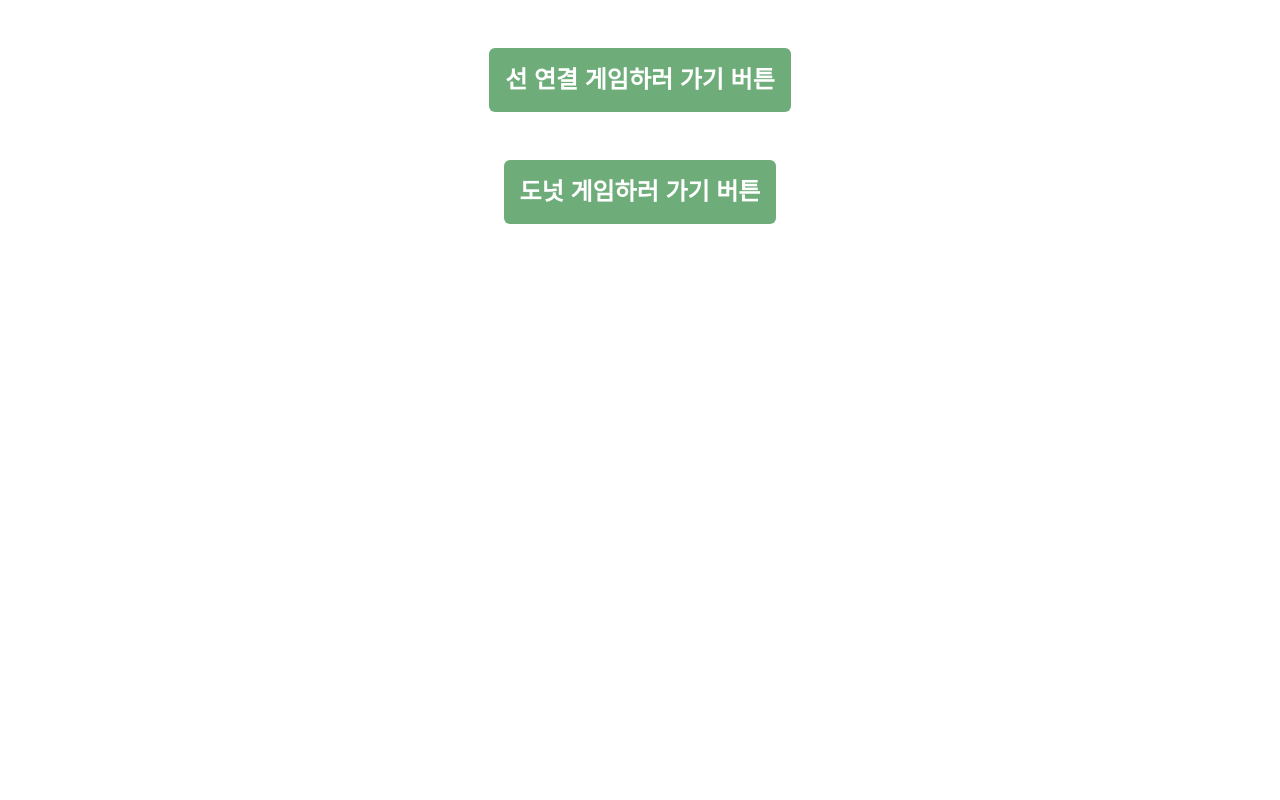
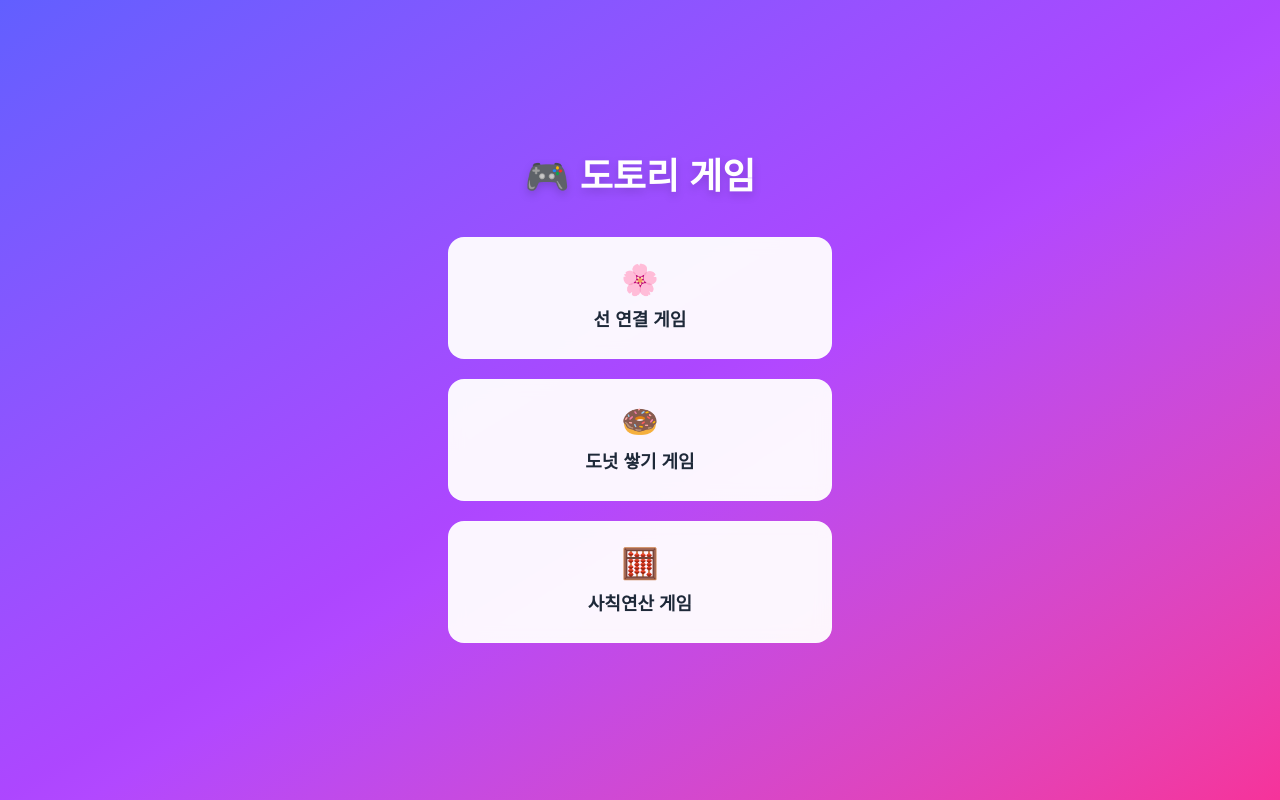
Before and after one commit to KBG1/dotories_games, a Next.js app: page / in a window 1280 px wide. Built offline with nearby package versions, Linux system fonts and the light colour scheme.

Commit message:
design : 메인페이지 구성

```diff
--- a/app/page.tsx
+++ b/app/page.tsx
@@ -3,22 +3,43 @@ import React from "react";
 
 function Home() {
   return (
-    <>
-      <div className="w-full text-center p-12 flex flex-col items-center">
+    <div className="min-h-screen bg-gradient-to-br from-indigo-500 via-purple-500 to-pink-500 flex flex-col justify-center items-center p-5 sm:p-8">
+      <h1 className="text-white text-3xl sm:text-4xl font-bold mb-8 sm:mb-10 text-center drop-shadow-lg">
+        🎮 도토리 게임
+      </h1>
+
+      <div className="flex flex-col gap-5 w-full max-w-sm">
         <Link
-          href="/game"
-          className="text-2xl font-bold bg-[#6ead79] p-4 text-white rounded-md hover:bg-[#4d8750] cursor-pointer"
+          href="/flow_free_game"
+          className="group block p-5 sm:p-6 bg-white/95 backdrop-blur-sm rounded-2xl text-center transition-all duration-300 hover:-translate-y-1 hover:shadow-xl hover:bg-white active:translate-y-0 border border-white/20"
         >
-          선 연결 게임하러 가기 버튼
+          <span className="block text-2xl sm:text-3xl mb-2">🌸</span>
+          <span className="block text-gray-800 font-semibold text-base sm:text-lg">
+            선 연결 게임
+          </span>
         </Link>
+
         <Link
-          href="/game2"
-          className="mt-12 text-2xl font-bold bg-[#6ead79] p-4 text-white rounded-md hover:bg-[#4d8750] cursor-pointer"
+          href="/doughnut_game"
+          className="group block p-5 sm:p-6 bg-white/95 backdrop-blur-sm rounded-2xl text-center transition-all duration-300 hover:-translate-y-1 hover:shadow-xl hover:bg-white active:translate-y-0 border border-white/20"
         >
-          도넛 게임하러 가기 버튼
+          <span className="block text-2xl sm:text-3xl mb-2">🍩</span>
+          <span className="block text-gray-800 font-semibold text-base sm:text-lg">
+            도넛 쌓기 게임
+          </span>
+        </Link>
+
+        <Link
+          href="/arithmetic_game"
+          className="group block p-5 sm:p-6 bg-white/95 backdrop-blur-sm rounded-2xl text-center transition-all duration-300 hover:-translate-y-1 hover:shadow-xl hover:bg-white active:translate-y-0 border border-white/20"
+        >
+          <span className="block text-2xl sm:text-3xl mb-2">🧮</span>
+          <span className="block text-gray-800 font-semibold text-base sm:text-lg">
+            사칙연산 게임
+          </span>
         </Link>
       </div>
-    </>
+    </div>
   );
 }
 
```
